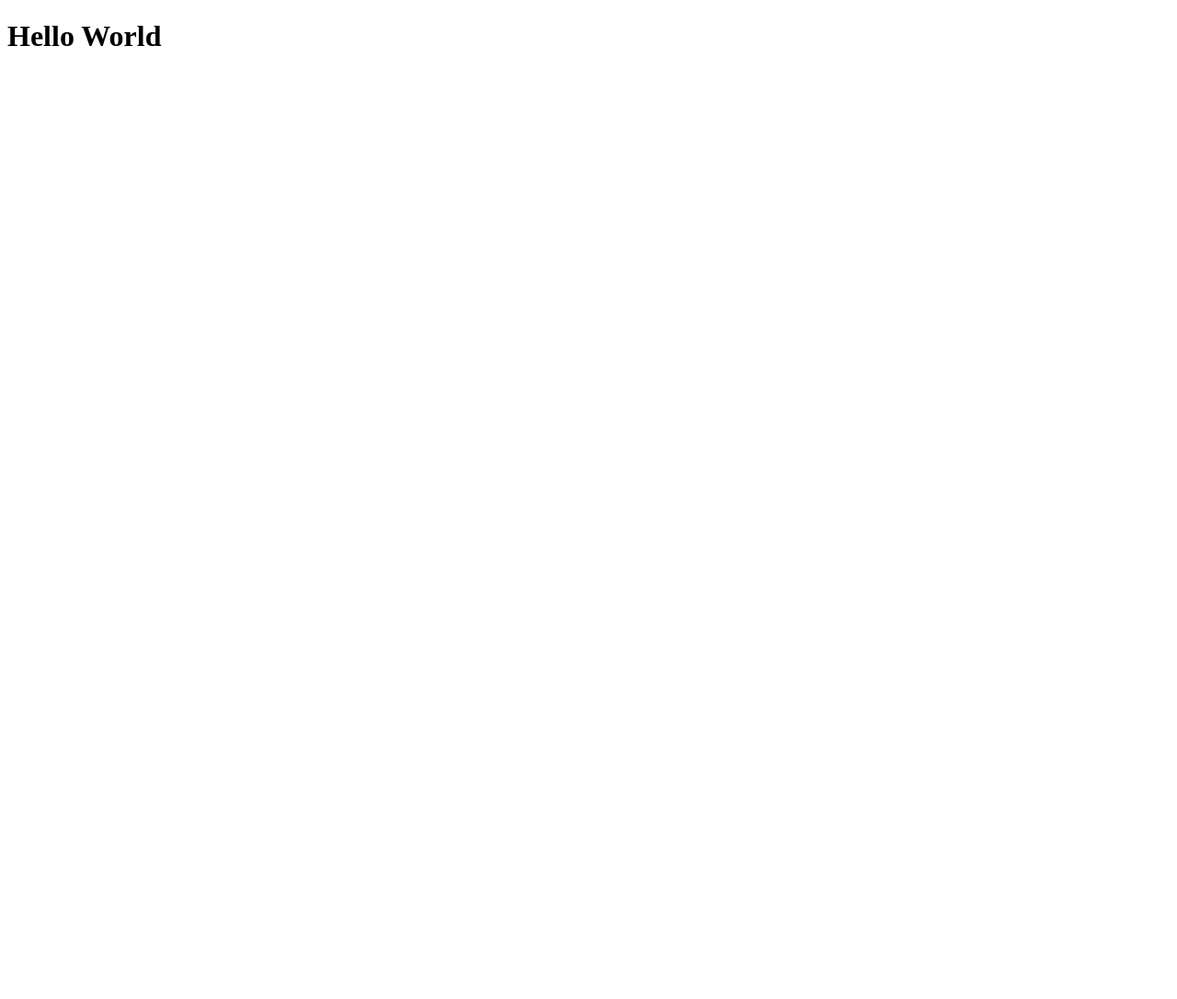
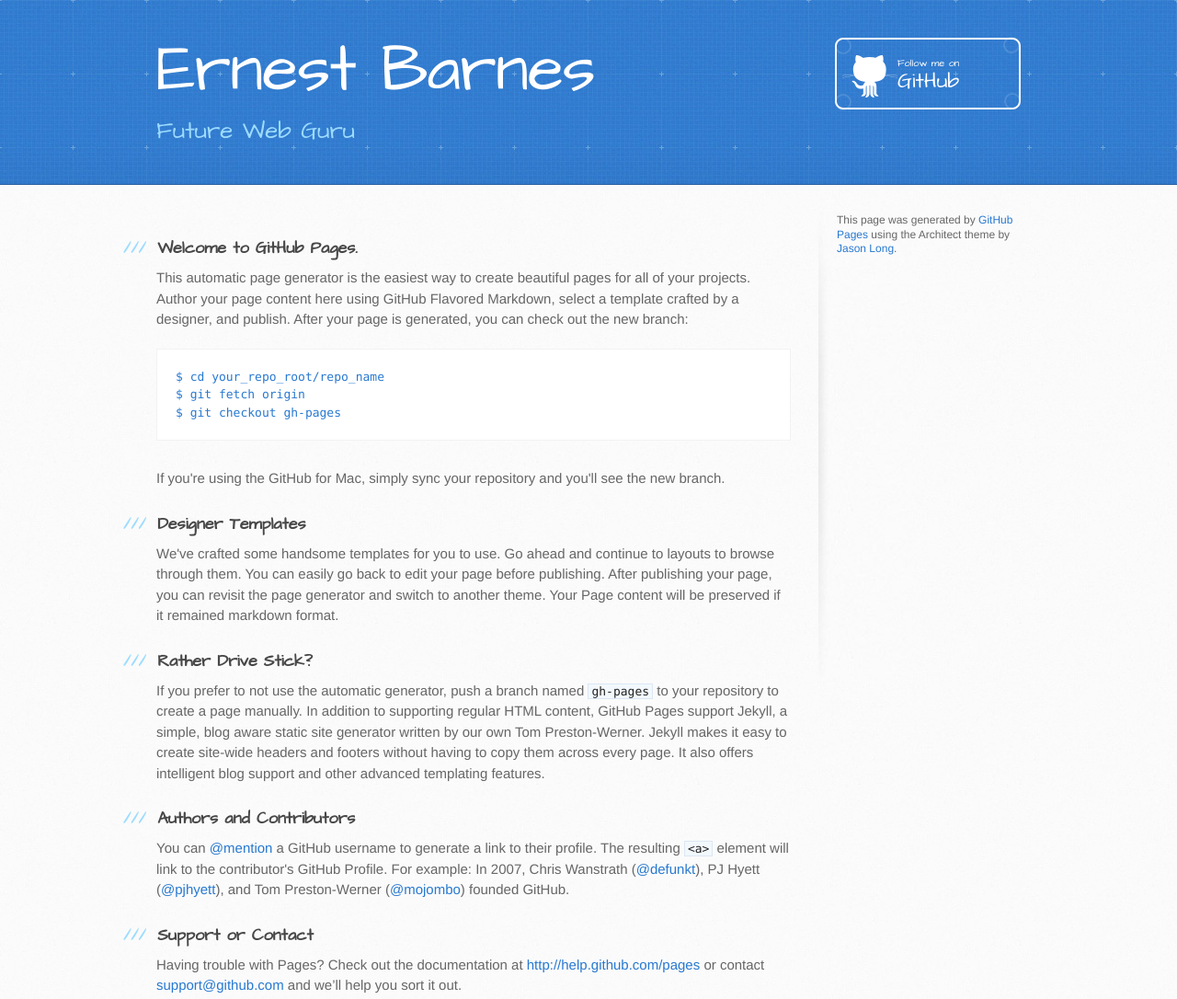
Before and after one commit to barnesec/barnesec.github.io, a plain HTML site: page index.html in a window 1280 px wide. Shown: the whole page at 92% size. Before the commit the page ends 800 px from the top, so only its background shows below. Drawn offline with Linux system fonts and the light colour scheme.

Commit message:
Replace master branch with page content via GitHub

```diff
--- a/index.html
+++ b/index.html
@@ -1,10 +1,74 @@
 <!DOCTYPE html>
+<html>
+  <head>
+    <meta charset='utf-8'>
+    <meta http-equiv="X-UA-Compatible" content="chrome=1">
+    <meta name="viewport" content="width=device-width, initial-scale=1, maximum-scale=1">
+    <link href='https://fonts.googleapis.com/css?family=Architects+Daughter' rel='stylesheet' type='text/css'>
+    <link rel="stylesheet" type="text/css" href="stylesheets/stylesheet.css" media="screen">
+    <link rel="stylesheet" type="text/css" href="stylesheets/pygment_trac.css" media="screen">
+    <link rel="stylesheet" type="text/css" href="stylesheets/print.css" media="print">
 
-<html>
-	<head>
+    <!--[if lt IE 9]>
+    <script src="//html5shiv.googlecode.com/svn/trunk/html5.js"></script>
+    <![endif]-->
 
-	</head>
-	<body>
-		<h1>Hello World</h1>
-	</body>
+    <title>Ernest Barnes by ErnestCBarnes</title>
+  </head>
+
+  <body>
+    <header>
+      <div class="inner">
+        <h1>Ernest Barnes</h1>
+        <h2>Future Web Guru</h2>
+        <a href="https://github.com/ErnestCBarnes" class="button"><small>Follow me on</small>GitHub</a>
+      </div>
+    </header>
+
+    <div id="content-wrapper">
+      <div class="inner clearfix">
+        <section id="main-content">
+          <h3>
+<a name="welcome-to-github-pages" class="anchor" href="#welcome-to-github-pages"><span class="octicon octicon-link"></span></a>Welcome to GitHub Pages.</h3>
+
+<p>This automatic page generator is the easiest way to create beautiful pages for all of your projects. Author your page content here using GitHub Flavored Markdown, select a template crafted by a designer, and publish. After your page is generated, you can check out the new branch:</p>
+
+<pre><code>$ cd your_repo_root/repo_name
+$ git fetch origin
+$ git checkout gh-pages
+</code></pre>
+
+<p>If you're using the GitHub for Mac, simply sync your repository and you'll see the new branch.</p>
+
+<h3>
+<a name="designer-templates" class="anchor" href="#designer-templates"><span class="octicon octicon-link"></span></a>Designer Templates</h3>
+
+<p>We've crafted some handsome templates for you to use. Go ahead and continue to layouts to browse through them. You can easily go back to edit your page before publishing. After publishing your page, you can revisit the page generator and switch to another theme. Your Page content will be preserved if it remained markdown format.</p>
+
+<h3>
+<a name="rather-drive-stick" class="anchor" href="#rather-drive-stick"><span class="octicon octicon-link"></span></a>Rather Drive Stick?</h3>
+
+<p>If you prefer to not use the automatic generator, push a branch named <code>gh-pages</code> to your repository to create a page manually. In addition to supporting regular HTML content, GitHub Pages support Jekyll, a simple, blog aware static site generator written by our own Tom Preston-Werner. Jekyll makes it easy to create site-wide headers and footers without having to copy them across every page. It also offers intelligent blog support and other advanced templating features.</p>
+
+<h3>
+<a name="authors-and-contributors" class="anchor" href="#authors-and-contributors"><span class="octicon octicon-link"></span></a>Authors and Contributors</h3>
+
+<p>You can <a href="https://github.com/blog/821" class="user-mention">@mention</a> a GitHub username to generate a link to their profile. The resulting <code>&lt;a&gt;</code> element will link to the contributor's GitHub Profile. For example: In 2007, Chris Wanstrath (<a href="https://github.com/defunkt" class="user-mention">@defunkt</a>), PJ Hyett (<a href="https://github.com/pjhyett" class="user-mention">@pjhyett</a>), and Tom Preston-Werner (<a href="https://github.com/mojombo" class="user-mention">@mojombo</a>) founded GitHub.</p>
+
+<h3>
+<a name="support-or-contact" class="anchor" href="#support-or-contact"><span class="octicon octicon-link"></span></a>Support or Contact</h3>
+
+<p>Having trouble with Pages? Check out the documentation at <a href="http://help.github.com/pages">http://help.github.com/pages</a> or contact <a href="mailto:support@github.com">support@github.com</a> and we’ll help you sort it out.</p>
+        </section>
+
+        <aside id="sidebar">
+
+
+          <p>This page was generated by <a href="https://pages.github.com">GitHub Pages</a> using the Architect theme by <a href="https://twitter.com/jasonlong">Jason Long</a>.</p>
+        </aside>
+      </div>
+    </div>
+
+
+  </body>
 </html>
```
